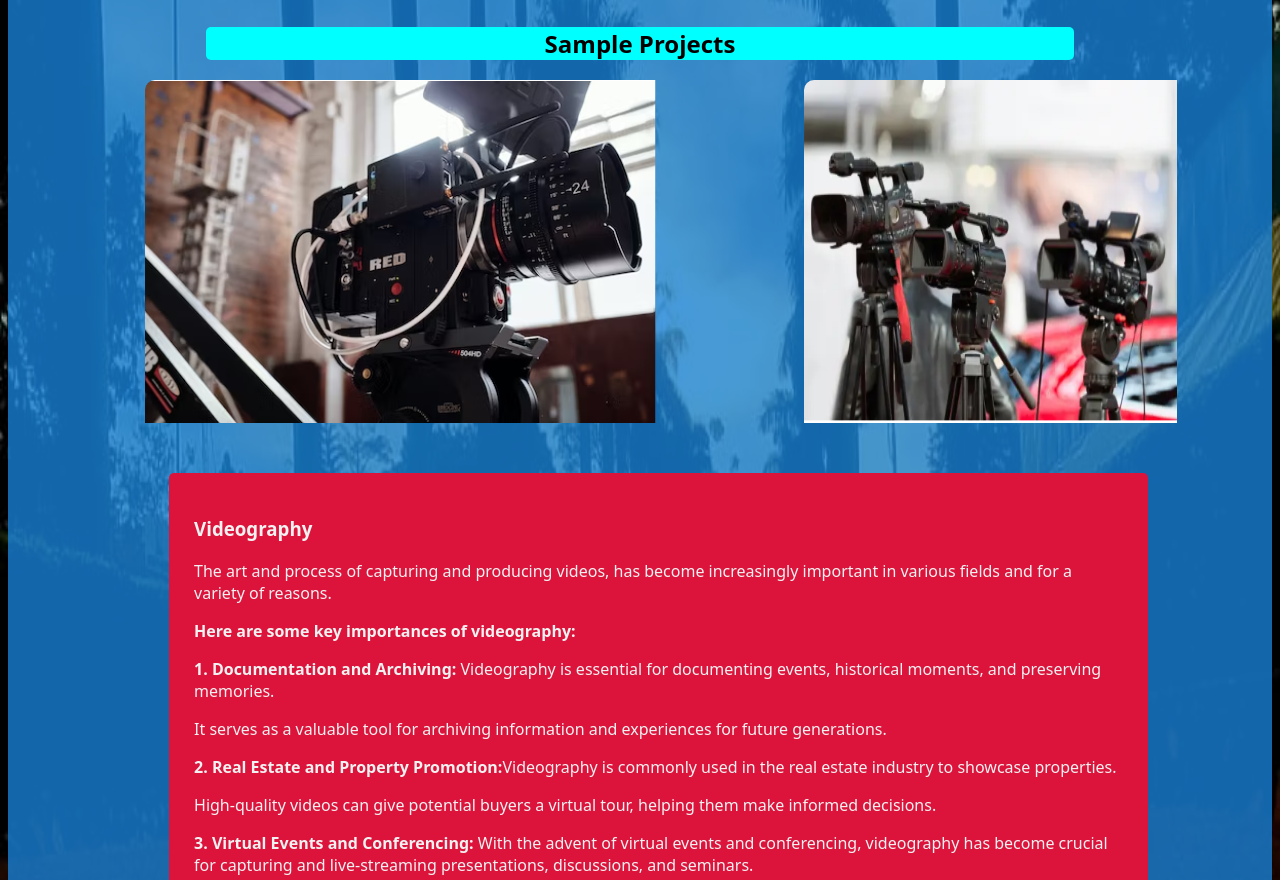
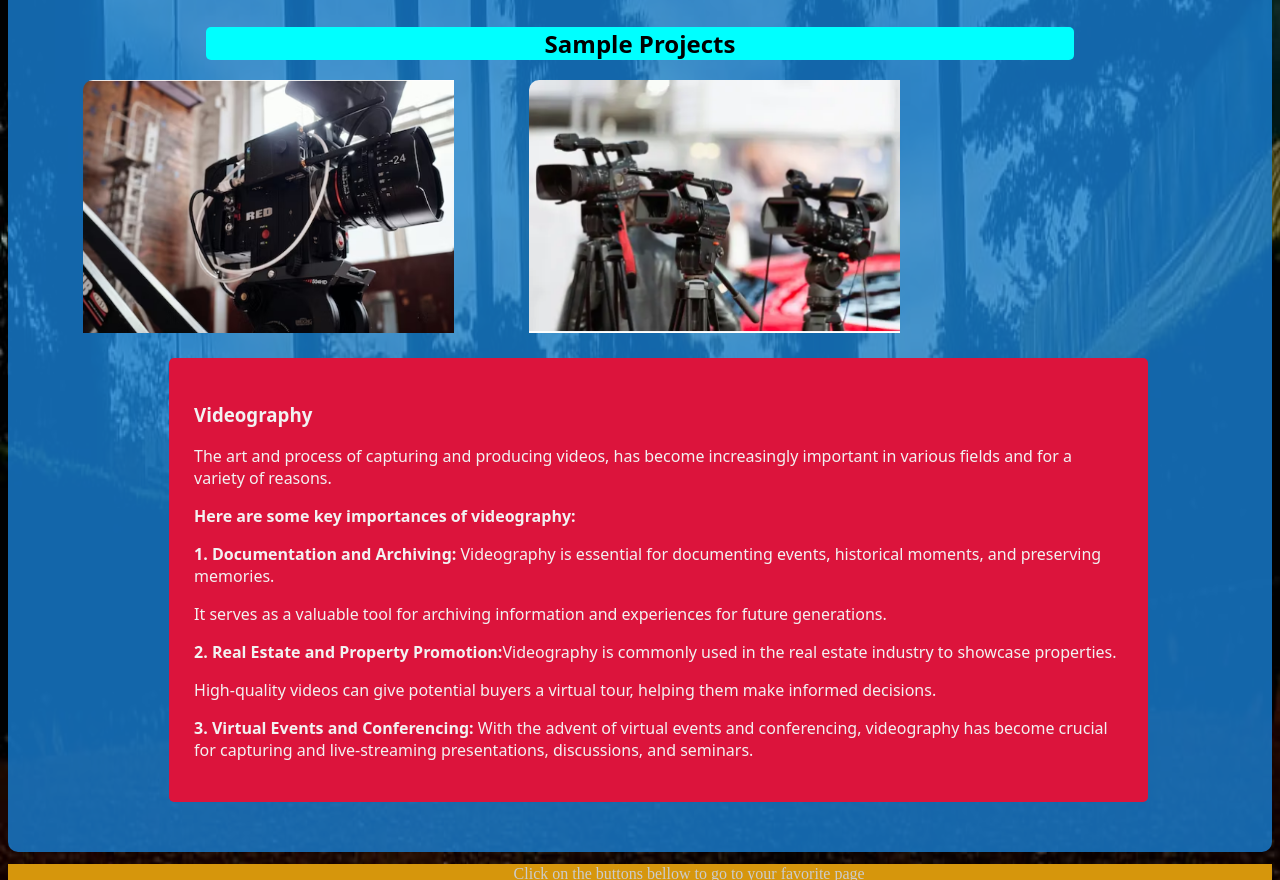
Before and after one commit to Solomon-Ug/personal_website, a plain HTML site: page index.html in a window 1280 px wide. Shown: the part 1846-2726 px from the top of the page. Drawn offline with Linux system fonts and the light colour scheme.

Commit message:
Update styles.css

```diff
--- a/styles.css
+++ b/styles.css
@@ -200,6 +200,7 @@ button:hover{
 .sample{
     border-radius: 10px;
     padding-right: 2%;
+    width: 60%;
     padding-bottom: 4%;
     margin-left: 10%;
     display: flex;
@@ -210,6 +211,8 @@ button:hover{
 }
 .works{
     display: flex;
+    width: 50%;
+    margin-left: 10%
     text-align: center;
 }
 .works:hover{
```
